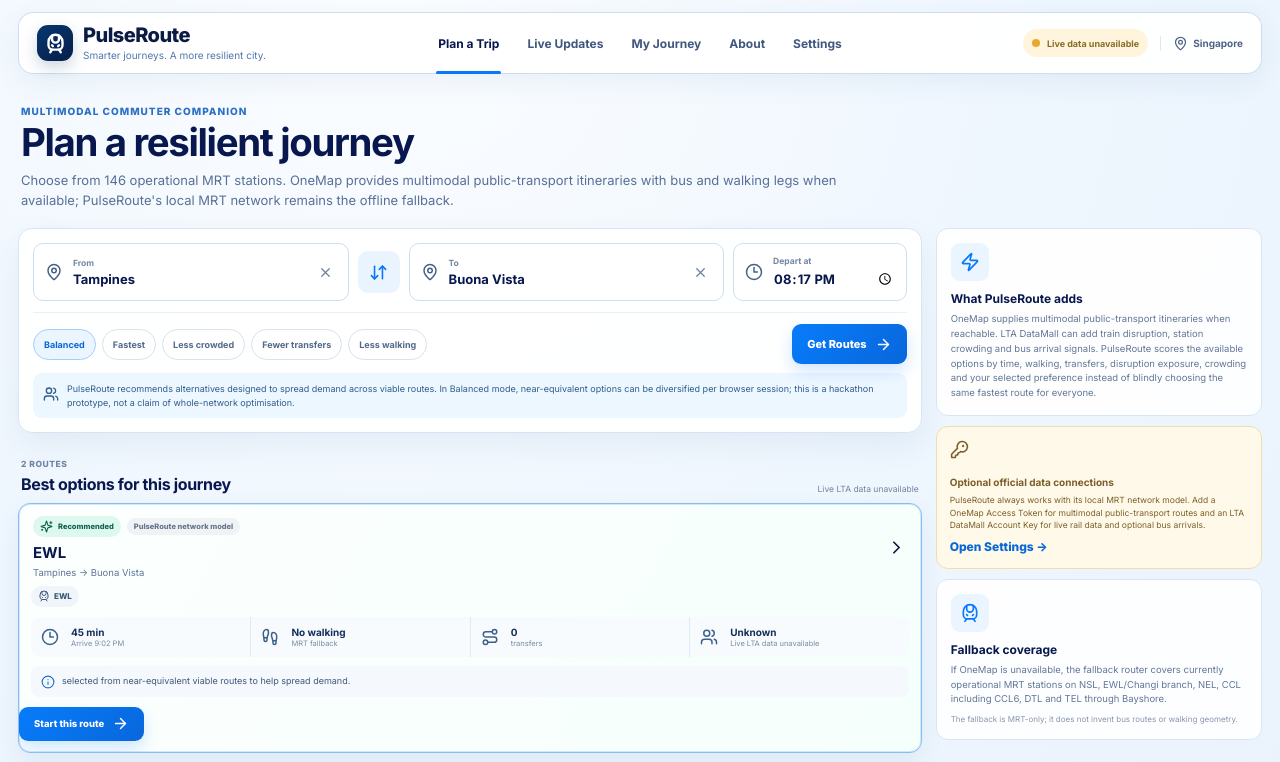
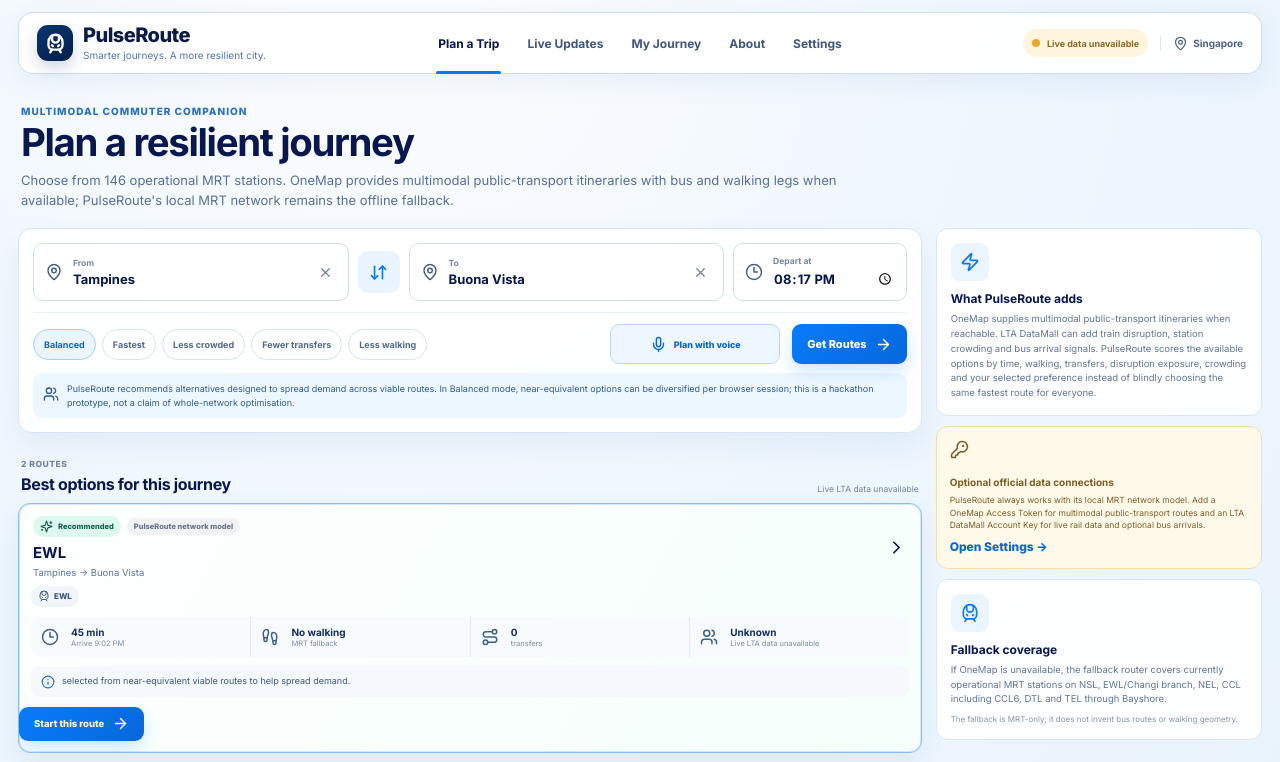
Before and after one commit to isaacsee12-bit/pulseroute-ui, a React (Vite) app: page / in a window 1280 px wide. Shown: the top 762 px of the page. Built offline with nearby package versions, Linux system fonts and the light colour scheme.

Commit message:
Add Gemini voice planning to trip builder

```diff
--- a/src/main.jsx
+++ b/src/main.jsx
@@ -34,6 +34,8 @@
 } from 'lucide-react';
 import './app-v2.css';
 import './community-crowd.css';
+import './voice-trip.css';
+import VoiceTripButton from './components/VoiceTripButton.jsx';
 import { LINE_META, MRT_STATIONS, STATION_BY_NAME, UPCOMING_STATIONS, searchStations } from './data/mrtNetwork.js';
 import { buildSimulationReliefRoute } from './data/demoRoutes.js';
 import { buildReroute, currentLeg, planMrtRoutes } from './lib/mrtRouter.js';
@@ -53,6 +55,7 @@
 } from './lib/liveRail.js';
 import { chooseRerouteAlternative, rankRoutes, routeSignature } from './lib/routeScoring.js';
 import { crowdIntelligenceForRoute } from './lib/crowdIntelligence.js';
+import { GEMINI_VOICE_MODEL, testGeminiApiKey } from './lib/geminiVoice.js';
 import {
   COMMUNITY_LEVELS,
   CommunityCrowdError,
@@ -64,6 +67,7 @@
 import {
   clearApiKeys,
   hasCommunityStore,
+  hasGeminiKey,
   hasLtaKey,
   hasOneMapToken,
   isOneMapTokenExpired,
@@ -512,11 +516,11 @@
     if (orderedRoutes.length && !orderedRoutes.some(route => route.id === selectedId)) setSelectedId(orderedRoutes[0].id);
   }, [orderedRoutes, selectedId]);
 
-  const getRoutes = async () => {
+  const getRoutes = async ({ origin = from, destination = to } = {}) => {
     setError('');
     setMessage('');
-    const resolvedFrom = resolveStationInput(from);
-    const resolvedTo = resolveStationInput(to);
+    const resolvedFrom = resolveStationInput(origin);
+    const resolvedTo = resolveStationInput(destination);
     if (!resolvedFrom || !resolvedTo) {
       setError('Choose valid MRT stations from the suggestions. You can type a station name or code, including approximate spelling.');
       return;
@@ -574,6 +578,21 @@
     }
   };
 
+  const applyVoiceIntent = async intent => {
+    const resolvedFrom = resolveStationInput(intent?.origin);
+    const resolvedTo = resolveStationInput(intent?.destination);
+    if (!resolvedFrom || !resolvedTo) {
+      throw new Error('I could not match both spoken locations to supported MRT stations. Try saying “From Buona Vista to Serangoon.”');
+    }
+    if (resolvedFrom === resolvedTo) {
+      throw new Error('Your spoken origin and destination resolved to the same MRT station.');
+    }
+    setFrom(resolvedFrom);
+    setTo(resolvedTo);
+    await getRoutes({ origin: resolvedFrom, destination: resolvedTo });
+    return { origin: resolvedFrom, destination: resolvedTo };
+  };
+
   const startRoute = route => {
     const journey = { ...route, targetDeparture: departure, startedAt: new Date().toISOString() };
     setActiveJourney(journey);
@@ -598,7 +617,13 @@
             </div>
             <div className="planner-actions">
               <div className="preference-tabs">{PREFS.map(([id, label]) => <button key={id} type="button" className={preference === id ? 'active' : ''} onClick={() => setPreference(id)}>{label}</button>)}</div>
-              <button type="button" className="primary-button" onClick={getRoutes} disabled={loading}>{loading ? <><RefreshCw className="spin" size={16} /> Finding routes</> : <>Get Routes <ArrowRight size={17} /></>}</button>
+              <VoiceTripButton
+                apiKey={credentials.geminiApiKey}
+                stationNames={MRT_STATIONS.map(station => station.name)}
+                onIntent={applyVoiceIntent}
+                onNeedKey={() => navigate('settings')}
+              />
+              <button type="button" className="primary-button" onClick={() => getRoutes()} disabled={loading}>{loading ? <><RefreshCw className="spin" size={16} /> Finding routes</> : <>Get Routes <ArrowRight size={17} /></>}</button>
             </div>
             {error && <div className="inline-message error"><AlertTriangle size={16} />{error}</div>}
             {message && <div className="inline-message info"><Info size={16} />{message}</div>}
```
